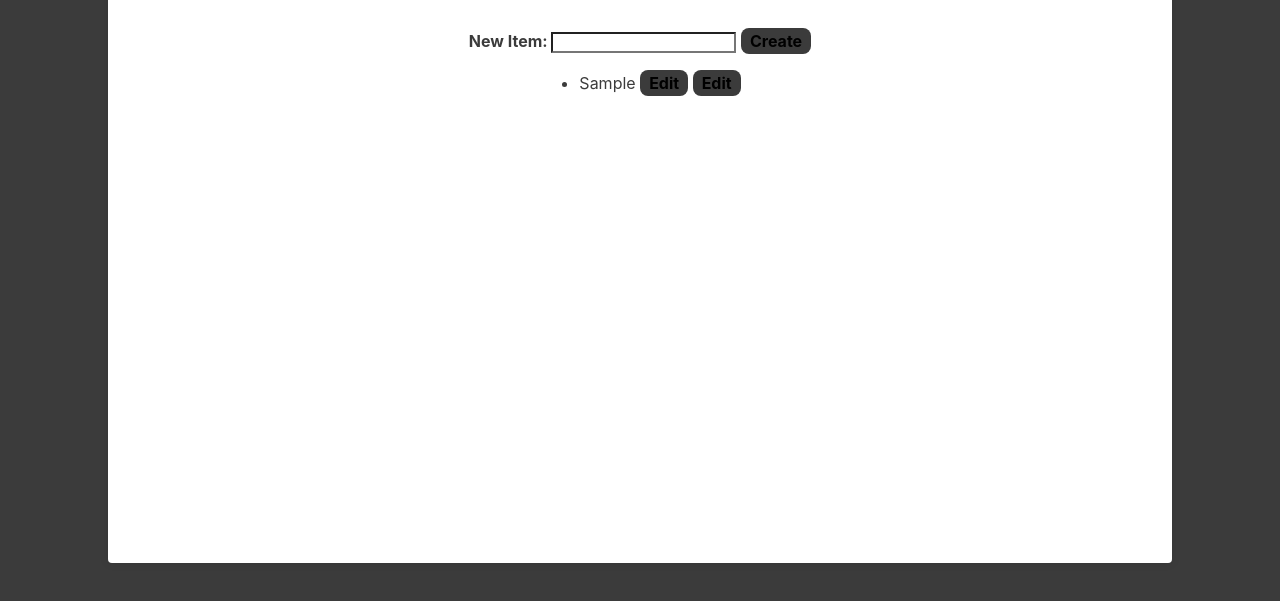
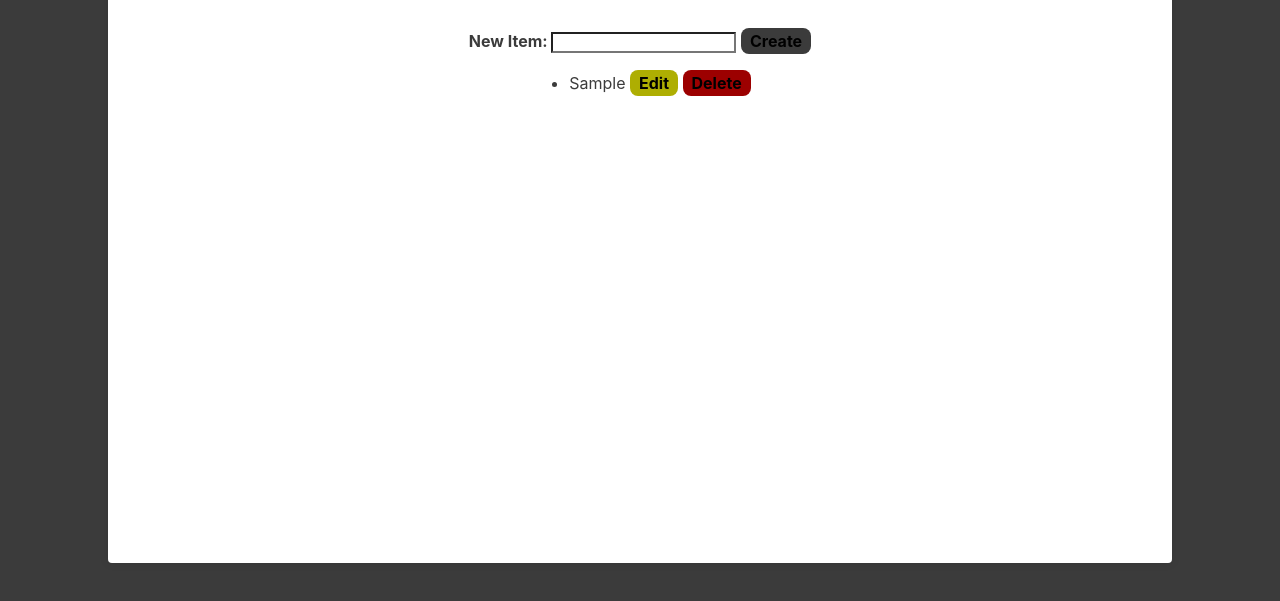
Before and after one commit to larswan/oneclub-code-challenge-pt2, a website built with Vite: page index.html in a window 1280 px wide. Both pictures are taken after typing "Sample" into the empty fields and a click on the button "Create". Shown: the part 177-778 px from the top of the page. Built offline with nearby package versions, Linux system fonts and the light colour scheme.

Commit message:
fixed typo and colored buttons

```diff
--- a/modules.js
+++ b/modules.js
@@ -10,7 +10,7 @@
     li.innerHTML = `
         <text>${inputText}</text>
         <button class="editBtn">Edit</button>
-        <button class="deleteBtn">Edit</button>
+        <button class="deleteBtn">Delete</button>
     `
     list.appendChild(li)
 }
--- a/style.css
+++ b/style.css
@@ -76,3 +76,11 @@
   background-color: rgb(255, 255, 255);
   color: black;
 }
+
+.editBtn {
+  background-color: rgb(174, 174, 2);
+}
+
+.deleteBtn {
+  background-color: rgb(156, 0, 0);
+}
```
